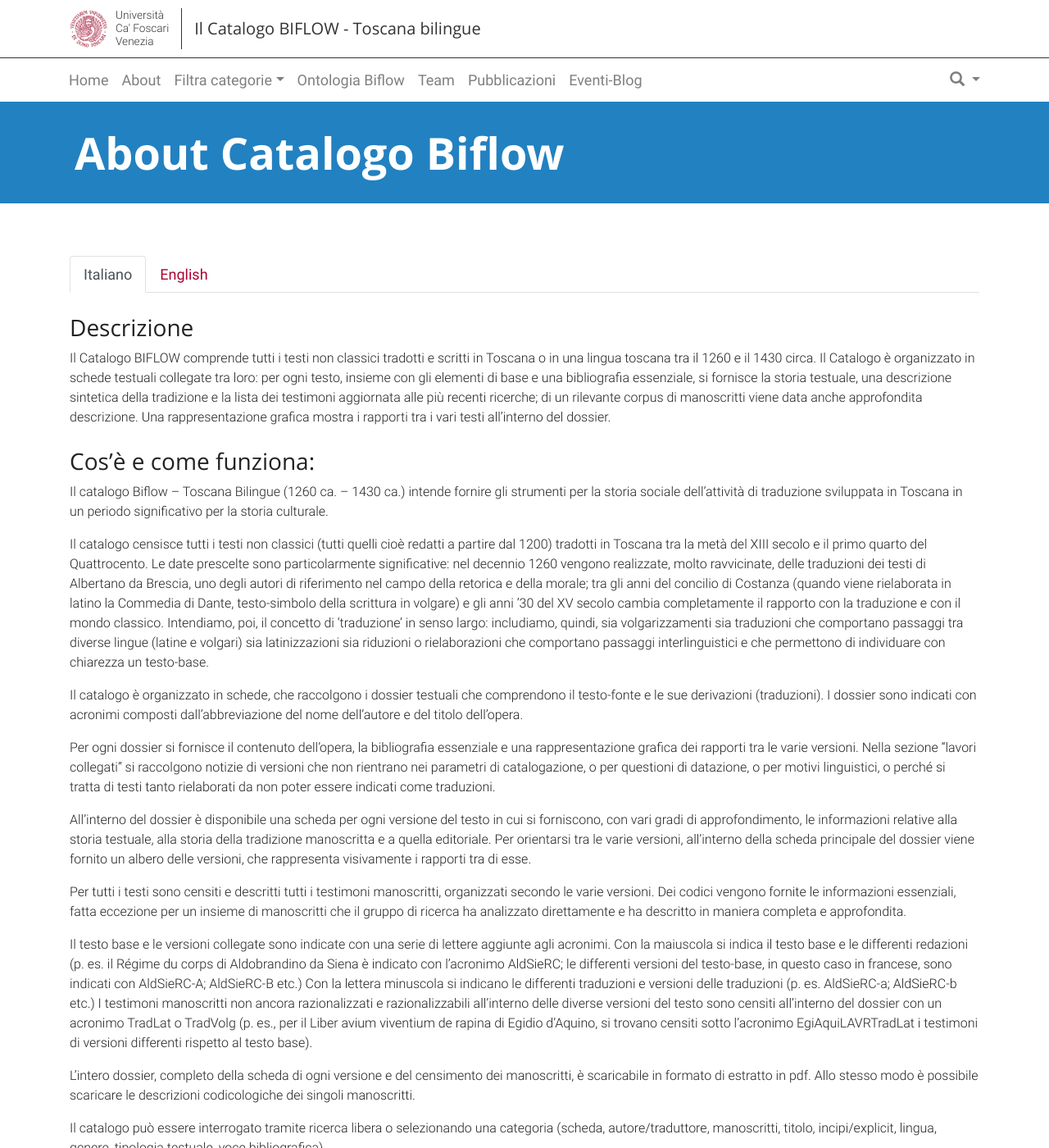
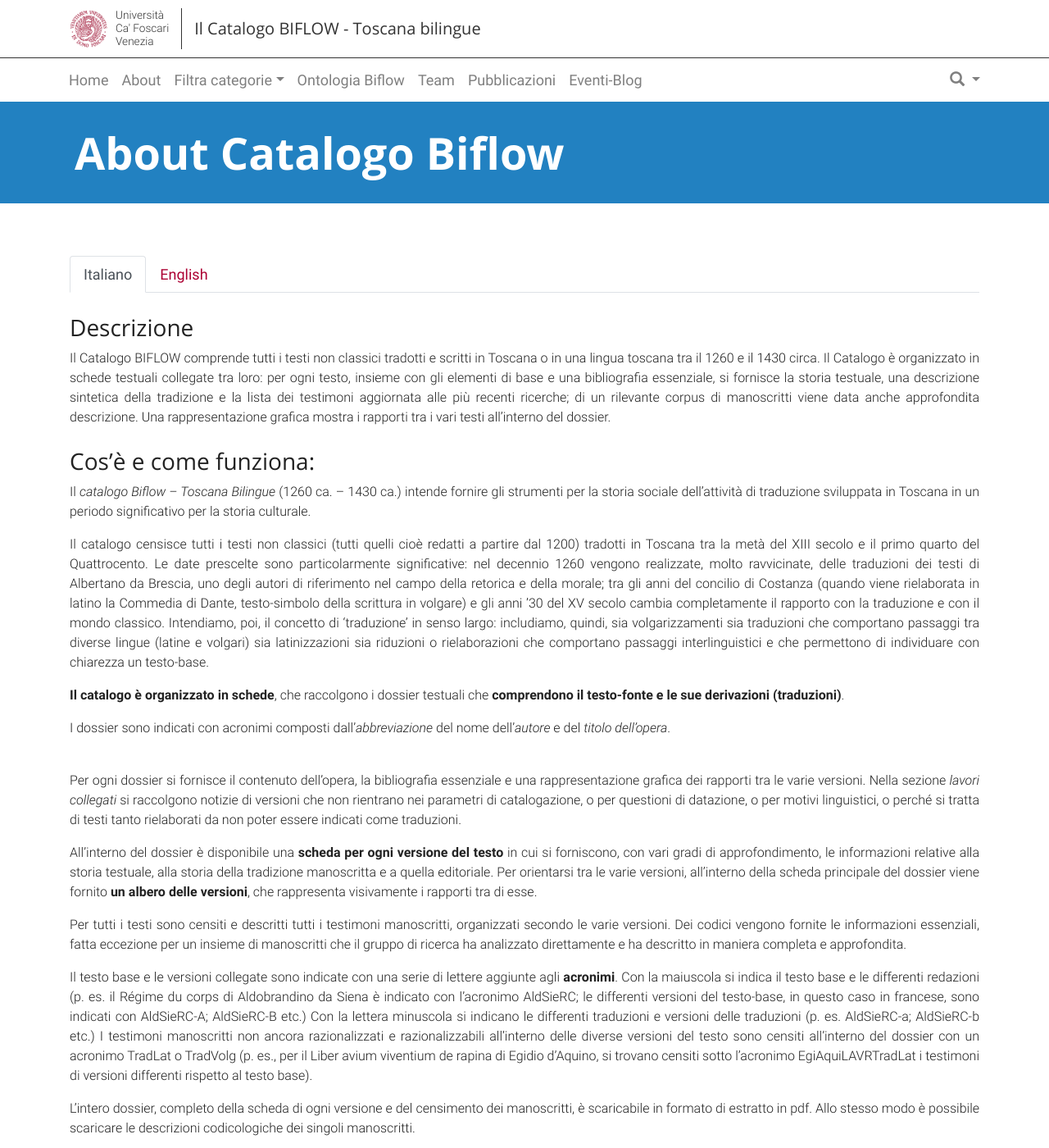
Before and after one commit to vedph/biflow_website, a Jekyll site: the page built from about.html, in a window 1280 px wide and 1400 px high. Shown: the whole window at 82% size. Built offline with Jekyll 4.4.1, drawn with Linux system fonts in a browser that asks for light colours; some of the changed text lies outside the part shown.

Commit message:
Logo - about

```diff
--- a/_includes/footer.html
+++ b/_includes/footer.html
@@ -12,6 +12,7 @@
                           {% endfor %}
                     </p>
 					<div class="w-100 divider-invisibile" ></div>
+
               	</div>
 
                 <div class="col-md-6">
@@ -20,7 +21,7 @@
                         <div class="col-8">
                             <figure class="figure figure-colonna-intera">
                                 <a href="https://ec.europa.eu/programmes/horizon2020/" target="_blank" class="img-link">
-                                    <img src="{{site.baseurl }}/unive/img/european-commission.jpg" alt="horizon2020" title="" class="img-fluid">
+                                    <img src="{{site.baseurl }}/unive/img/european-commission.jpg"  alt="horizon2020" title="" class="img-fluid">
                                 </a>
                             </figure>
                         </div>
@@ -33,9 +34,20 @@
                     <p class="bodytext justify">
                         This publication is part of a project that has received funding from the European Research Council (ERC) under the European Union's Horizon 2020 research and innovation programme (grant agreement No. 637533). The information and views set out here reflects only the author&#39;s view and the Agency (ERCEA) is not responsible for any use that may be made of the information it contains.
                     </p>
-                    <figure class="figure figure-colonna-intera">
-                        <img src="{{site.baseurl }}/unive/img/Biflow-logo.jpg" alt="erc" title="Biflow-logo" class="img-fluid">
-                    </figure>
+                    <div class="row">
+                        <div class="col-8">
+                            <figure class="figure figure-colonna-intera">
+                                <img src="{{site.baseurl }}/unive/img/Biflow-logo.jpg" alt="erc" title="Biflow-logo" class="img-fluid">
+                            </figure>
+                        </div>
+                        <div class="col-4">
+                            <figure class="figure figure-colonna-intera">
+                                <a href="" target="https://www.unive.it/vedph" class="img-link">
+                                <img src="{{site.baseurl }}/unive/img/LogoVeDPH.png" alt="LogoVeDPH" title="" class="img-fluid">
+                                </a>
+                            </figure>
+                        </div>
+                    </div>
                 </div>
             </div>
 		</div>
--- a/about.html
+++ b/about.html
@@ -28,15 +28,16 @@ permalink: /about/
                         <p>Il Catalogo BIFLOW comprende tutti i testi non classici tradotti e scritti in Toscana o in una lingua toscana tra il 1260 e il 1430 circa. Il Catalogo è organizzato in schede testuali collegate tra loro: per ogni testo, insieme con gli elementi di base e una bibliografia essenziale, si fornisce la storia testuale, una descrizione sintetica della tradizione e la lista dei testimoni aggiornata alle più recenti ricerche; di un rilevante corpus di manoscritti viene data anche approfondita descrizione. Una rappresentazione grafica mostra i rapporti tra i vari testi all’interno del dossier.</p>
 
                         <h3>Cos’è e come funziona:</h3>
-                        <p>Il catalogo Biflow – Toscana Bilingue (1260 ca. – 1430 ca.) intende fornire gli strumenti per la storia sociale dell’attività di traduzione sviluppata in Toscana in un periodo significativo per la storia culturale.</p>
+                        <p>Il <em>catalogo Biflow – Toscana Bilingue</em> (1260 ca. – 1430 ca.) intende fornire gli strumenti per la storia sociale dell’attività di traduzione sviluppata in Toscana in un periodo significativo per la storia culturale.</p>
                         <p>Il catalogo censisce tutti i testi non classici (tutti quelli cioè redatti a partire dal 1200) tradotti in Toscana tra la metà del XIII secolo e il primo quarto del Quattrocento. Le date prescelte sono particolarmente significative: nel decennio 1260 vengono realizzate, molto ravvicinate, delle traduzioni dei testi di Albertano da Brescia, uno degli autori di riferimento nel campo della retorica e della morale; tra gli anni del concilio di Costanza (quando viene rielaborata in latino la Commedia di Dante, testo-simbolo della scrittura in volgare) e gli anni ’30 del XV secolo cambia completamente il rapporto con la traduzione e con il mondo classico. Intendiamo, poi, il concetto di ‘traduzione’ in senso largo: includiamo, quindi, sia volgarizzamenti sia traduzioni che comportano passaggi tra diverse lingue (latine e volgari) sia latinizzazioni sia riduzioni o rielaborazioni che comportano passaggi interlinguistici e che permettono di individuare con chiarezza un testo-base.</p>
-                        <p>Il catalogo è organizzato in schede, che raccolgono i dossier testuali che comprendono il testo-fonte e le sue derivazioni (traduzioni). I dossier sono indicati con acronimi composti dall’abbreviazione del nome dell’autore e del titolo dell’opera.</p>
-                        <p>Per ogni dossier si fornisce il contenuto dell’opera, la bibliografia essenziale e una rappresentazione grafica dei rapporti tra le varie versioni. Nella sezione “lavori collegati” si raccolgono notizie di versioni che non rientrano nei parametri di catalogazione, o per questioni di datazione, o per motivi linguistici, o perché si tratta di testi tanto rielaborati da non poter essere indicati come traduzioni.</p>
-                        <p>All’interno del dossier è disponibile una scheda per ogni versione del testo in cui si forniscono, con vari gradi di approfondimento, le informazioni relative alla storia testuale, alla storia della tradizione manoscritta e a quella editoriale. Per orientarsi tra le varie versioni, all’interno della scheda principale del dossier viene fornito un albero delle versioni, che rappresenta visivamente i rapporti tra di esse.</p>
+                        <p><strong>Il catalogo è organizzato in schede</strong>, che raccolgono i dossier testuali che <strong>comprendono il testo-fonte e le sue derivazioni (traduzioni)</strong>.</p>
+                        <p>I dossier sono indicati con acronimi composti dall’<em>abbreviazione</em> del nome dell’<em>autore</em> e del <em>titolo dell’opera</em>.</p><br/>
+                        <p>Per ogni dossier si fornisce il contenuto dell’opera, la bibliografia essenziale e una rappresentazione grafica dei rapporti tra le varie versioni. Nella sezione <em>lavori collegati</em> si raccolgono notizie di versioni che non rientrano nei parametri di catalogazione, o per questioni di datazione, o per motivi linguistici, o perché si tratta di testi tanto rielaborati da non poter essere indicati come traduzioni.</p>
+                        <p>All’interno del dossier è disponibile una <strong>scheda per ogni versione del testo</strong> in cui si forniscono, con vari gradi di approfondimento, le informazioni relative alla storia testuale, alla storia della tradizione manoscritta e a quella editoriale. Per orientarsi tra le varie versioni, all’interno della scheda principale del dossier viene fornito <strong>un albero delle versioni</strong>, che rappresenta visivamente i rapporti tra di esse.</p>
                         <p>Per tutti i testi sono censiti e descritti tutti i testimoni manoscritti, organizzati secondo le varie versioni. Dei codici vengono fornite le informazioni essenziali, fatta eccezione per un insieme di manoscritti che il gruppo di ricerca ha analizzato direttamente e ha descritto in maniera completa e approfondita.</p>
-                        <p>Il testo base e le versioni collegate sono indicate con una serie di lettere aggiunte agli acronimi. Con la maiuscola si indica il testo base e le differenti redazioni (p. es. il Régime du corps di Aldobrandino da Siena è indicato con l’acronimo AldSieRC; le differenti versioni del testo-base, in questo caso in francese, sono indicati con AldSieRC-A; AldSieRC-B etc.) Con la lettera minuscola si indicano le differenti traduzioni e versioni delle traduzioni (p. es. AldSieRC-a; AldSieRC-b etc.) I testimoni manoscritti non ancora razionalizzati e razionalizzabili all’interno delle diverse versioni del testo sono censiti all’interno del dossier con un acronimo TradLat o TradVolg (p. es., per il Liber avium viventium de rapina di Egidio d’Aquino, si trovano censiti sotto l’acronimo EgiAquiLAVRTradLat i testimoni di versioni differenti rispetto al testo base).</p>
+                        <p>Il testo base e le versioni collegate sono indicate con una serie di lettere aggiunte agli <strong>acronimi</strong>. Con la maiuscola si indica il testo base e le differenti redazioni (p. es. il Régime du corps di Aldobrandino da Siena è indicato con l’acronimo AldSieRC; le differenti versioni del testo-base, in questo caso in francese, sono indicati con AldSieRC-A; AldSieRC-B etc.) Con la lettera minuscola si indicano le differenti traduzioni e versioni delle traduzioni (p. es. AldSieRC-a; AldSieRC-b etc.) I testimoni manoscritti non ancora razionalizzati e razionalizzabili all’interno delle diverse versioni del testo sono censiti all’interno del dossier con un acronimo TradLat o TradVolg (p. es., per il Liber avium viventium de rapina di Egidio d’Aquino, si trovano censiti sotto l’acronimo EgiAquiLAVRTradLat i testimoni di versioni differenti rispetto al testo base).</p>
                         <p>L’intero dossier, completo della scheda di ogni versione e del censimento dei manoscritti, è scaricabile in formato di estratto in pdf. Allo stesso modo è possibile scaricare le descrizioni codicologiche dei singoli manoscritti.</p>
-                        <p>Il catalogo può essere interrogato tramite ricerca libera o selezionando una categoria (scheda, autore/traduttore, manoscritti, titolo, incipi/explicit, lingua, genere, tipologia testuale, voce bibliografica).</p>
+                        <p>Il catalogo può essere interrogato tramite ricerca libera o selezionando una categoria (scheda, autore/traduttore/copista, manoscritti, lingua, genere, tipologia testuale, voce bibliografica, data).</p>
                     </div>
                     <div class="tab-pane fade" id="eng" role="tabpanel" aria-labelledby="eng-tab">
                         <h3>Description:</h3>
--- a/css/base.css
+++ b/css/base.css
@@ -82,6 +82,10 @@ div.grigio_ar figure {
 div.grigio_ar .divider-invisibile-doppio{
 	margin-bottom: 4rem;
 }
+
+p {
+	text-align: justify;
+}
 /*******************************************************/
 /*						numeri		 		      	   */
 /*******************************************************/
@@ -111,3 +115,4 @@ div.grigio_ar .divider-invisibile-doppio{
 .workDiagram {
   text-align: center;
 }
+\
--- a/ontology.html
+++ b/ontology.html
@@ -25,7 +25,6 @@ permalink: /ontology/
                   <div class="tab-content">
                     <div class="tab-pane fade show active" id="ita" role="tabpanel" aria-labelledby="ita-tab">
                         <h3>L'ontologia Biflow</h3>
-                        <p>L’Ontologia Biflow
                         <p>In questa sezione viene descritta il modello ontologico alla base del progetto. Due sono i modelli considerati all’inizio, CIDOC CRM e FRBRoo, e successivamente per la sezione di descrizione del manoscritto viene utilizzato il modello dell’ontologia di Biblissima.</p>
 
                         <h3>Perché l’ontologia e il modello del catalogo Biflow:</h3>
```
